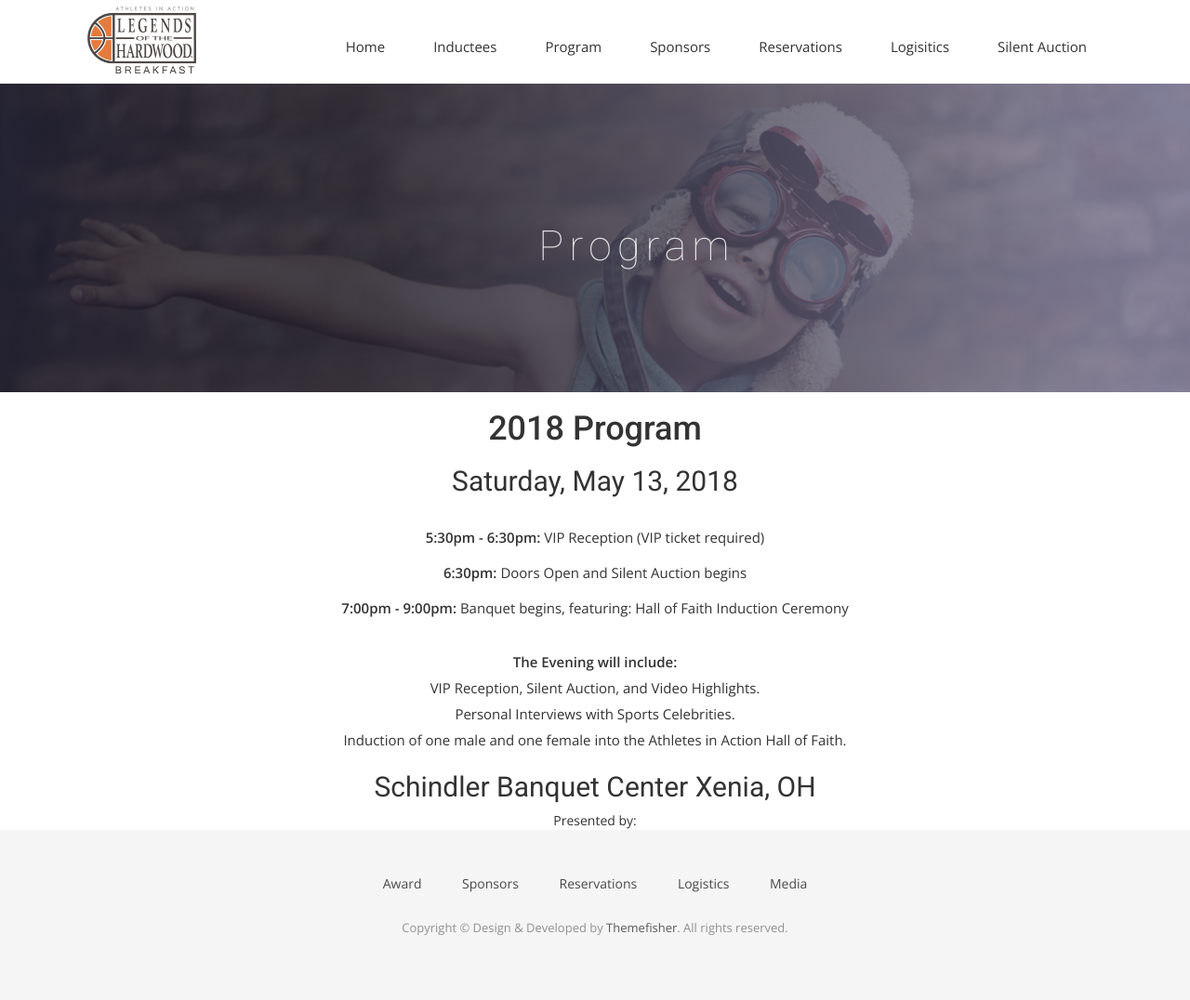
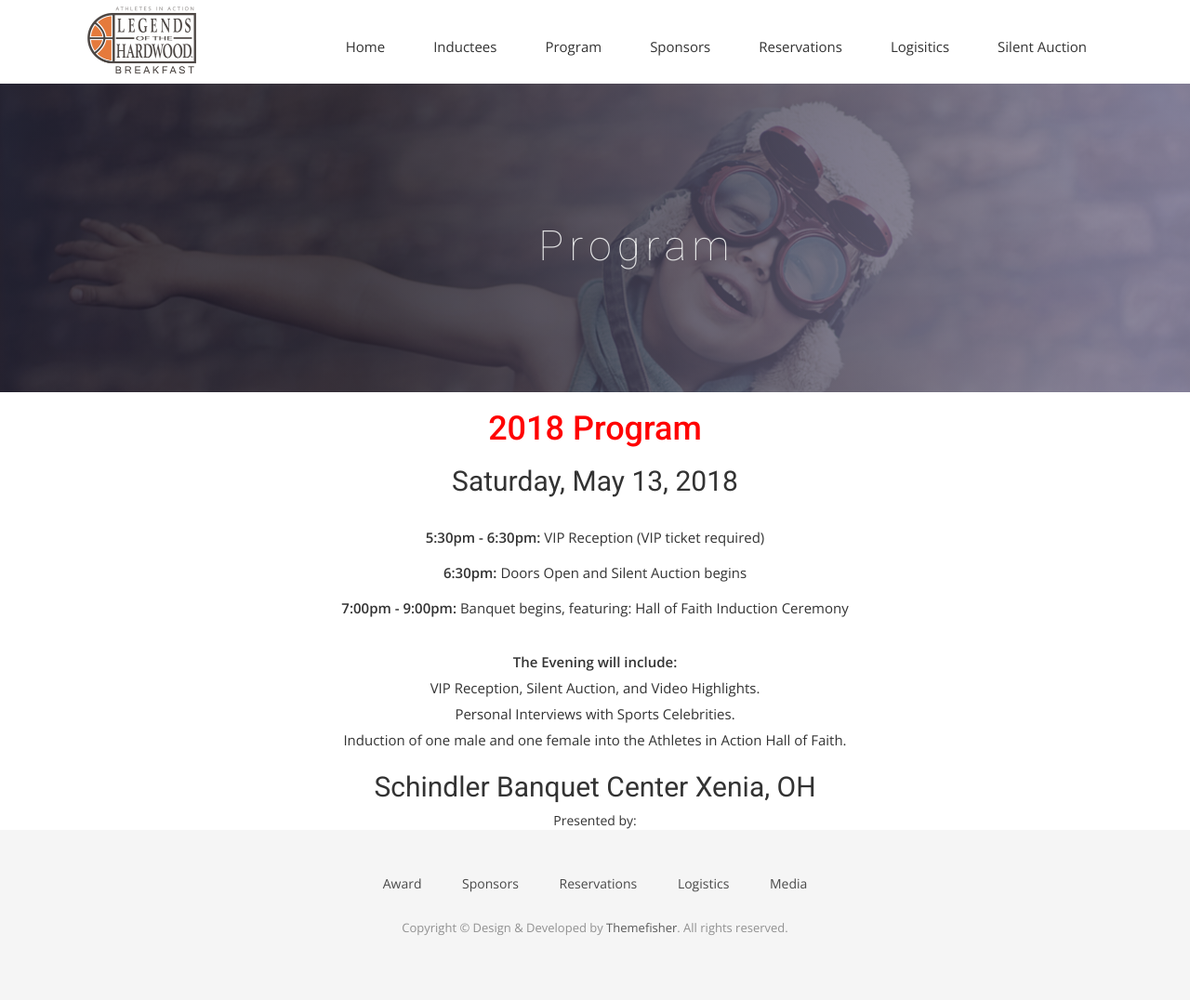
Before and after one commit to CruGlobal/NightofChampions, a Jekyll site: the page built from program.markdown, in a window 1280 px wide. Shown: the whole page at 93% size. Built offline with Jekyll 4.4.1, drawn with Linux system fonts in a browser that asks for light colours; nearby versions of some CDN libraries; some web fonts are replaced; our own code applies the rules of GitHub Pages for plain Markdown files.

Commit message:
Updated Program

```diff
--- a/program.markdown
+++ b/program.markdown
@@ -6,7 +6,9 @@ position: 1
 
 <div style="text-align: center;">
 
-<h1>2018 Program</h1>
+<h1>
+<font color="Red">2018 Program</font>
+</h1>
 </div>
 
 <div style="text-align: center;">
```
